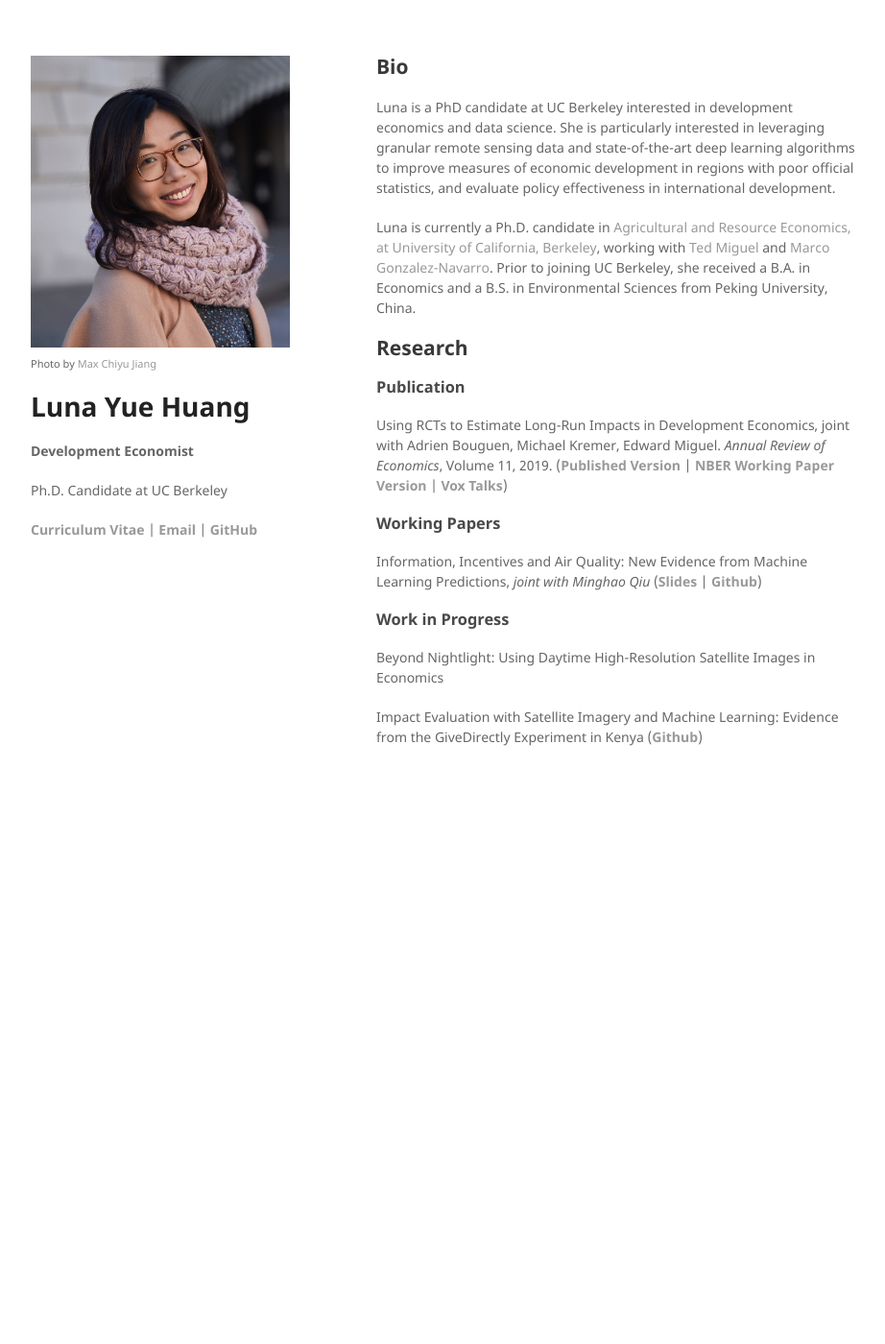
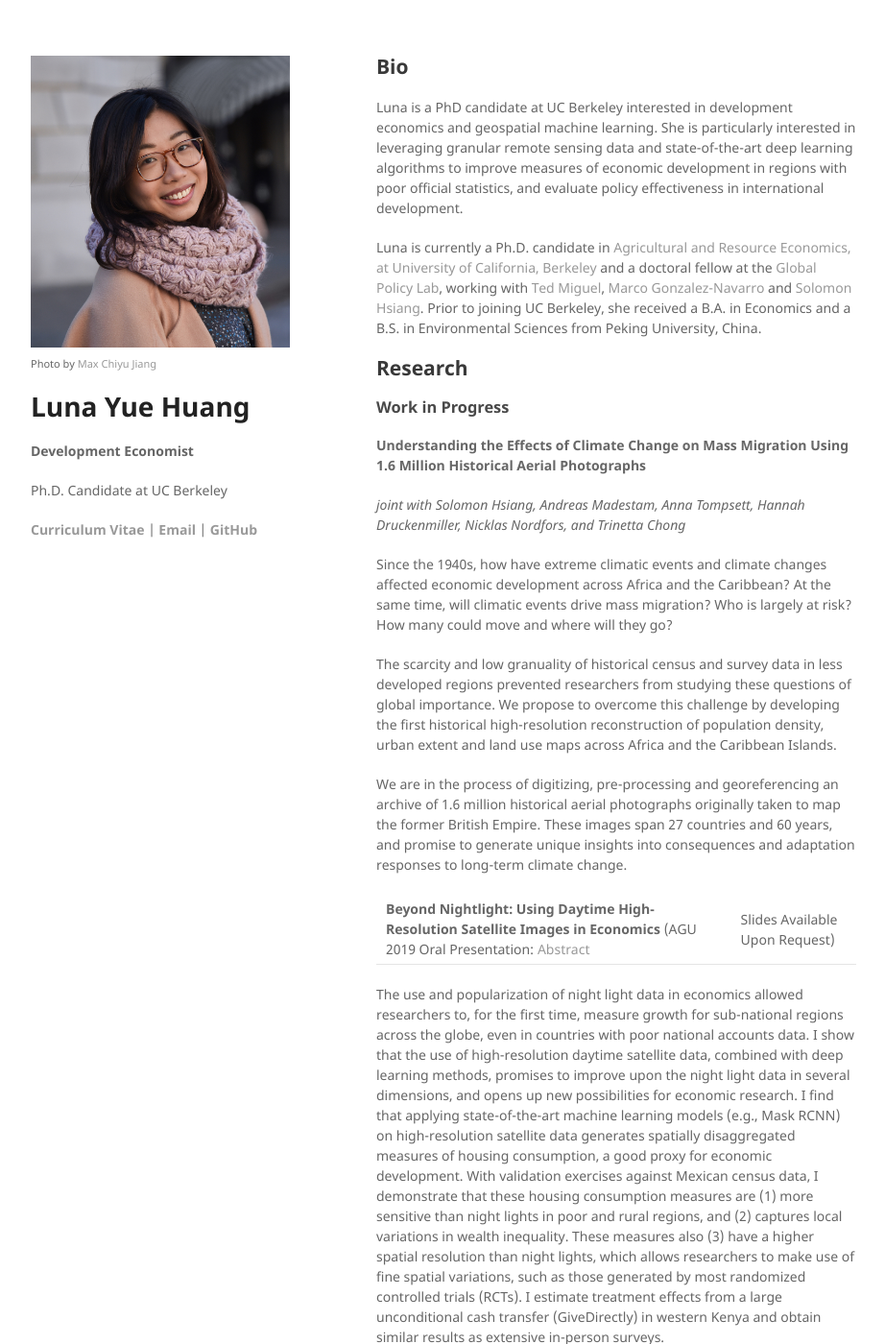
Before and after one commit to luna983/luna983.github.io, a Jekyll site: the page built from index.md, in a window 1280 px wide and 1400 px high. Shown: the whole window at 96% size, without its empty margins (178-1100 px from the left). Built offline with Jekyll 4.4.1, drawn with Linux system fonts in a browser that asks for light colours; our own code applies the rules of GitHub Pages for plain Markdown files.

Commit message:
update cv and project blurb

```diff
--- a/index.md
+++ b/index.md
@@ -4,11 +4,27 @@ layout: default
 
 ## Bio
 
-Luna is a PhD candidate at UC Berkeley interested in development economics and data science. She is particularly interested in leveraging granular remote sensing data and state-of-the-art deep learning algorithms to improve measures of economic development in regions with poor official statistics, and evaluate policy effectiveness in international development.
+Luna is a PhD candidate at UC Berkeley interested in development economics and geospatial machine learning. She is particularly interested in leveraging granular remote sensing data and state-of-the-art deep learning algorithms to improve measures of economic development in regions with poor official statistics, and evaluate policy effectiveness in international development.
 
-Luna is currently a Ph.D. candidate in [Agricultural and Resource Economics, at University of California, Berkeley](https://are.berkeley.edu), working with [Ted Miguel](http://emiguel.econ.berkeley.edu/) and [Marco Gonzalez-Navarro](https://are.berkeley.edu/users/marco-gonzalez-navarro). Prior to joining UC Berkeley, she received a B.A. in Economics and a B.S. in Environmental Sciences from Peking University, China.
+Luna is currently a Ph.D. candidate in [Agricultural and Resource Economics, at University of California, Berkeley](https://are.berkeley.edu) and a doctoral fellow at the [Global Policy Lab](http://www.globalpolicy.science/new-cover-page), working with [Ted Miguel](http://emiguel.econ.berkeley.edu/), [Marco Gonzalez-Navarro](https://are.berkeley.edu/users/marco-gonzalez-navarro) and [Solomon Hsiang](http://www.globalpolicy.science/solomon-hsiang). Prior to joining UC Berkeley, she received a B.A. in Economics and a B.S. in Environmental Sciences from Peking University, China.
 
 ## Research
+
+### Work in Progress
+
+__Understanding the Effects of Climate Change on Mass Migration Using 1.6 Million Historical Aerial Photographs__
+
+_joint with Solomon Hsiang, Andreas Madestam, Anna Tompsett, Hannah Druckenmiller, Nicklas Nordfors, and Trinetta Chong_
+
+Since the 1940s, how have extreme climatic events and climate changes affected economic development across Africa and the Caribbean? At the same time, will climatic events drive mass migration? Who is largely at risk? How many could move and where will they go?
+
+The scarcity and low granuality of historical census and survey data in less developed regions prevented researchers from studying these questions of global importance. We propose to overcome this challenge by developing the first historical high-resolution reconstruction of population density, urban extent and land use maps across Africa and the Caribbean Islands.
+
+We are in the process of digitizing, pre-processing and georeferencing an archive of 1.6 million historical aerial photographs originally taken to map the former British Empire. These images span 27 countries and 60 years, and promise to generate unique insights into consequences and adaptation responses to long-term climate change.
+
+__Beyond Nightlight: Using Daytime High-Resolution Satellite Images in Economics__ (AGU 2019 Oral Presentation: [Abstract](https://agu.confex.com/agu/fm19/meetingapp.cgi/Paper/507850) | Slides Available Upon Request)
+
+The use and popularization of night light data in economics allowed researchers to, for the first time, measure growth for sub-national regions across the globe, even in countries with poor national accounts data. I show that the use of high-resolution daytime satellite data, combined with deep learning methods, promises to improve upon the night light data in several dimensions, and opens up new possibilities for economic research. I find that applying state-of-the-art machine learning models (e.g., Mask RCNN) on high-resolution satellite data generates spatially disaggregated measures of housing consumption, a good proxy for economic development. With validation exercises against Mexican census data, I demonstrate that these housing consumption measures are (1) more sensitive than night lights in poor and rural regions, and (2) captures local variations in wealth inequality. These measures also (3) have a higher spatial resolution than night lights, which allows researchers to make use of fine spatial variations, such as those generated by most randomized controlled trials (RCTs). I estimate treatment effects from a large unconditional cash transfer (GiveDirectly) in western Kenya and obtain similar results as extensive in-person surveys.
 
 ### Publication
 
@@ -17,9 +33,3 @@ Using RCTs to Estimate Long-Run Impacts in Development Economics, joint with Adr
 ### Working Papers
 
 Information, Incentives and Air Quality: New Evidence from Machine Learning Predictions, _joint with Minghao Qiu_ ([__Slides__](https://github.com/luna983/air-quality-machine-learning/blob/master/docs/slides.pdf) &#124; [__Github__](https://github.com/luna983/air-quality-machine-learning))
-
-### Work in Progress
-
-Beyond Nightlight: Using Daytime High-Resolution Satellite Images in Economics
-
-Impact Evaluation with Satellite Imagery and Machine Learning: Evidence from the GiveDirectly Experiment in Kenya ([__Github__](https://github.com/luna983/impact-evaluation-with-machine-learning))
```
Also changed, not shown: 1 other file.
